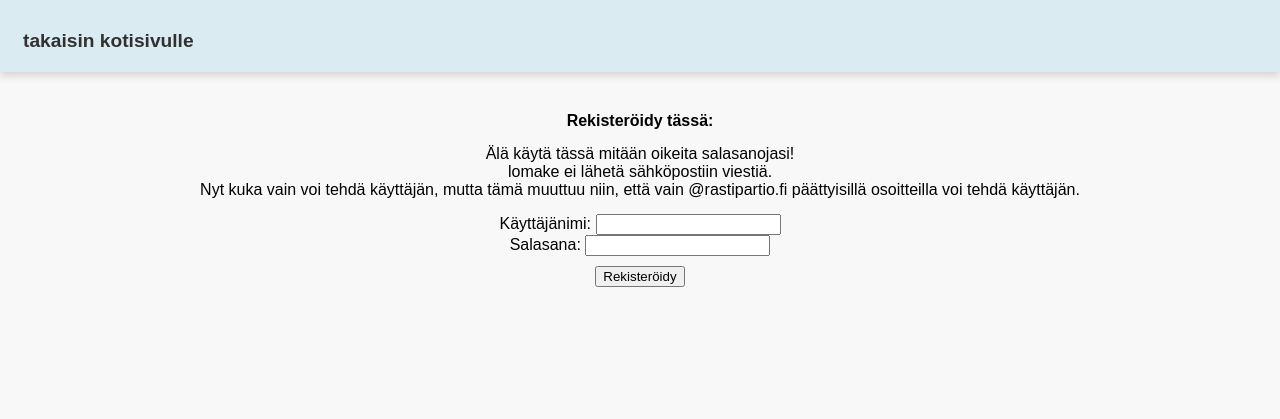
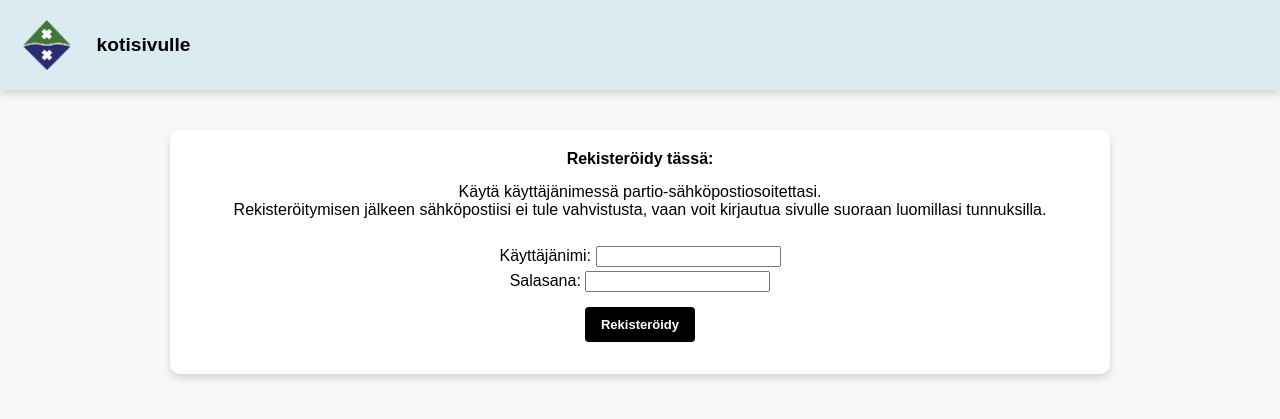
Before and after one commit to Jouchef/Partiokokoustilan-tyokalu, a Flask app: page /registerinput in a window 1280 px wide. Shown: the top 419 px of the page. Run offline with Flask 2, Linux system fonts and the light colour scheme.

Commit message:
Styling of register page

```diff
--- a/templates/register.html
+++ b/templates/register.html
@@ -1,26 +1,31 @@
 
-
+<html>
     <head>
         <title>Rekisteröityminen</title>
         <link
           rel="stylesheet"
           href="{{ url_for('static', filename='css/style.css') }}"
         />
+        <link rel="icon" type="image/png" href="{{ url_for('static', filename='images/Rastipartiologo_pieni.png') }}">
       </head>
 
-<header class="header-container">
-    <a href="/">takaisin kotisivulle</a>
-    <p>
-        <br>
-    </p>
+    <body>
+        <header>
+            <div class="links-container">
+                <a class="logo-container" href="/">
+                    <img class="logo" src="{{ url_for('static', filename='images/Rastipartiologo_pieni.png') }}" alt="Rastipartio logo">
+                </a>
+                <nav>
+                    <a href="/">kotisivulle</a>
+                </nav>
+            </div>
         </header>
+        <main>
 
-<body>
             <h4>Rekisteröidy tässä:</h4>
             <summary>
-        <p>Älä käytä tässä mitään oikeita salasanojasi!</p>
-        <p>lomake ei lähetä sähköpostiin viestiä.</p>
-        <p>Nyt kuka vain voi tehdä käyttäjän, mutta tämä muuttuu niin, että vain @rastipartio.fi päättyisillä osoitteilla voi tehdä käyttäjän.</p>
+                <p>Käytä käyttäjänimessä partio-sähköpostiosoitettasi.</p>
+                <p>Rekisteröitymisen jälkeen sähköpostiisi ei tule vahvistusta, vaan voit kirjautua sivulle suoraan luomillasi tunnuksilla.</p>
             </summary>
 
 
@@ -33,12 +38,22 @@
             {% endwith %}
 
             <form action="/register" method="POST">
+            <div class="login-container">
+
+                <div class="username-container">
                     <label for="username">Käyttäjänimi:</label>
                     <input type="email" required value="{{ username }}" name="username" minlength="5"><br>
-
+                </div>
+                <div class="pw-container">
                     <label for="password">Salasana:</label>
                     <input type="password" required name="password" value="{{ password }}" minlength="5"><br>
+                </div>
 
-        <input type="submit" value="Rekisteröidy" style="margin-top: 10px;">
+                <div class="login-button">
+                    <input class="nappi" type="submit" value="Rekisteröidy" style="margin-top: 10px;">
+                </div>
+            </div>
             </form>
+        </main>
     </body>
+</html>
```
Lines whose indentation alone changed are shown as unchanged.
